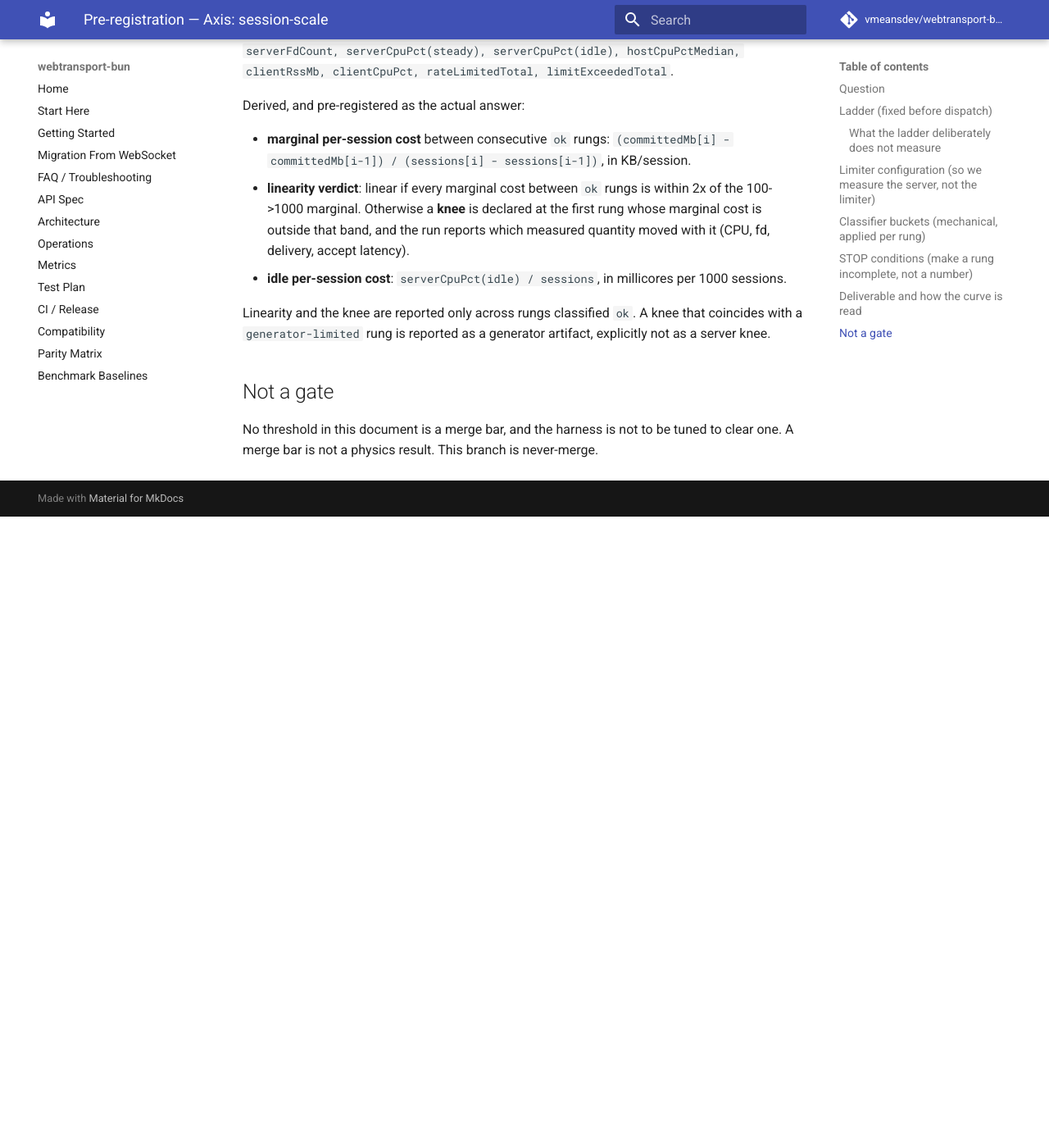
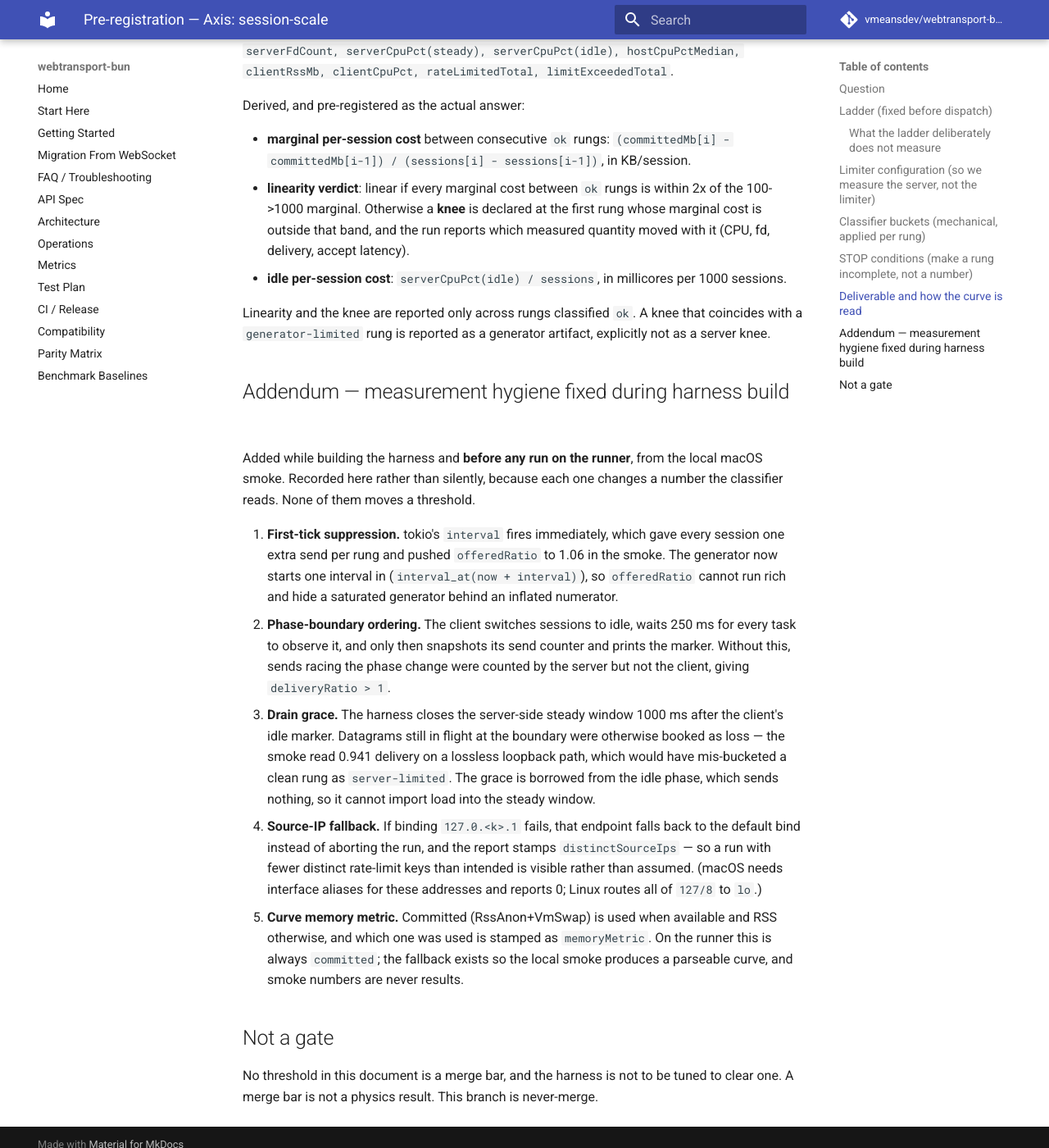
Before and after one commit to vmeansdev/webtransport-bun, an MkDocs documentation site: the page built from docs/research/preregistrations/session-scale.md, in a window 1280 px wide and 1400 px high, scrolled down 3913 px. Shown: the whole window at 82% size. Built offline with MkDocs 1.6.1 and Material for MkDocs 9.7.7, drawn with Linux system fonts in a browser that asks for light colours; comment, search, counter and statistics services are not loaded; before the commit the page ends 4543 px from its top, so only the background shows below that.

Commit message:
Disclose the five measurement-hygiene fixes made while building the harness, before any run, since each one moves a number the classifier reads.
Co-Authored-By: Claude Fable 5 <noreply@anthropic.com>
Claude-Session: https://claude.ai/code/session_01J6XgaCwKmiXs7S56nLNgbf

```diff
--- a/docs/research/preregistrations/session-scale.md
+++ b/docs/research/preregistrations/session-scale.md
@@ -150,6 +150,37 @@ Linearity and the knee are reported only across rungs classified `ok`. A knee
 that coincides with a `generator-limited` rung is reported as a generator
 artifact, explicitly not as a server knee.
 
+## Addendum — measurement hygiene fixed during harness build
+
+Added while building the harness and **before any run on the runner**, from the
+local macOS smoke. Recorded here rather than silently, because each one changes
+a number the classifier reads. None of them moves a threshold.
+
+1. **First-tick suppression.** tokio's `interval` fires immediately, which gave
+   every session one extra send per rung and pushed `offeredRatio` to 1.06 in
+   the smoke. The generator now starts one interval in
+   (`interval_at(now + interval)`), so `offeredRatio` cannot run rich and hide a
+   saturated generator behind an inflated numerator.
+2. **Phase-boundary ordering.** The client switches sessions to idle, waits
+   250 ms for every task to observe it, and only then snapshots its send
+   counter and prints the marker. Without this, sends racing the phase change
+   were counted by the server but not the client, giving `deliveryRatio > 1`.
+3. **Drain grace.** The harness closes the server-side steady window 1000 ms
+   after the client's idle marker. Datagrams still in flight at the boundary
+   were otherwise booked as loss — the smoke read 0.941 delivery on a lossless
+   loopback path, which would have mis-bucketed a clean rung as `server-limited`.
+   The grace is borrowed from the idle phase, which sends nothing, so it cannot
+   import load into the steady window.
+4. **Source-IP fallback.** If binding `127.0.<k>.1` fails, that endpoint falls
+   back to the default bind instead of aborting the run, and the report stamps
+   `distinctSourceIps` — so a run with fewer distinct rate-limit keys than
+   intended is visible rather than assumed. (macOS needs interface aliases for
+   these addresses and reports 0; Linux routes all of `127/8` to `lo`.)
+5. **Curve memory metric.** Committed (RssAnon+VmSwap) is used when available
+   and RSS otherwise, and which one was used is stamped as `memoryMetric`. On
+   the runner this is always `committed`; the fallback exists so the local smoke
+   produces a parseable curve, and smoke numbers are never results.
+
 ## Not a gate
 
 No threshold in this document is a merge bar, and the harness is not to be tuned
```
